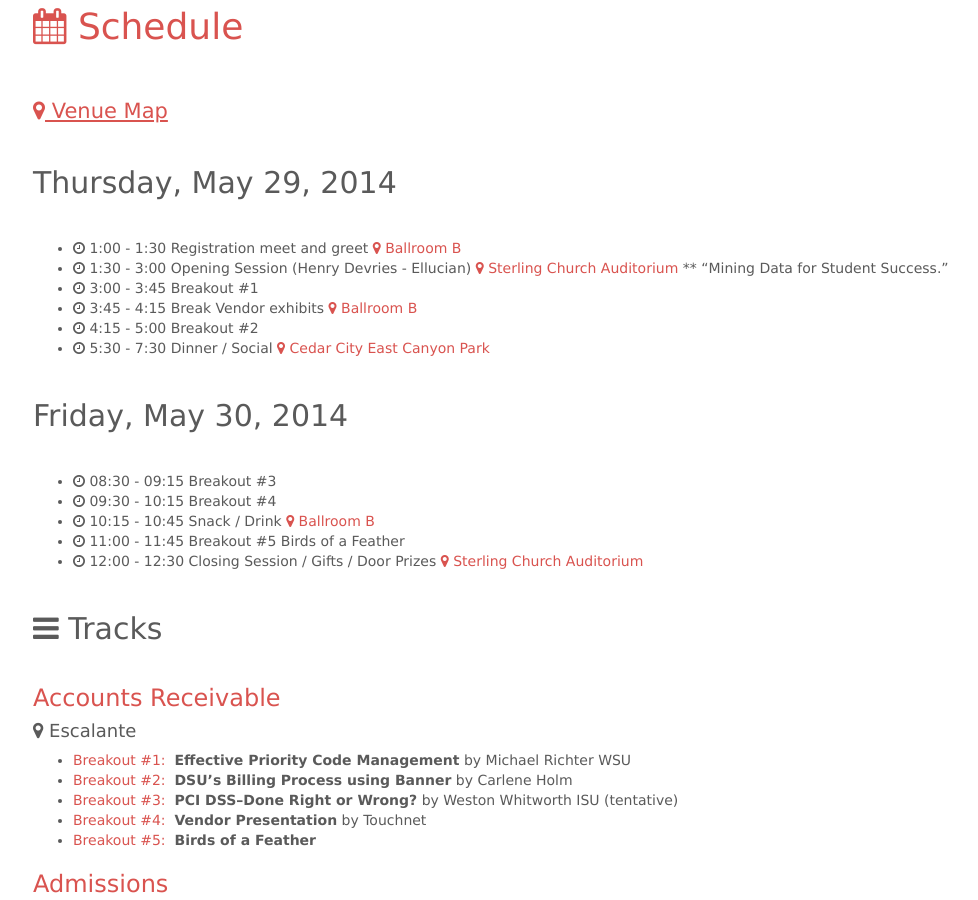
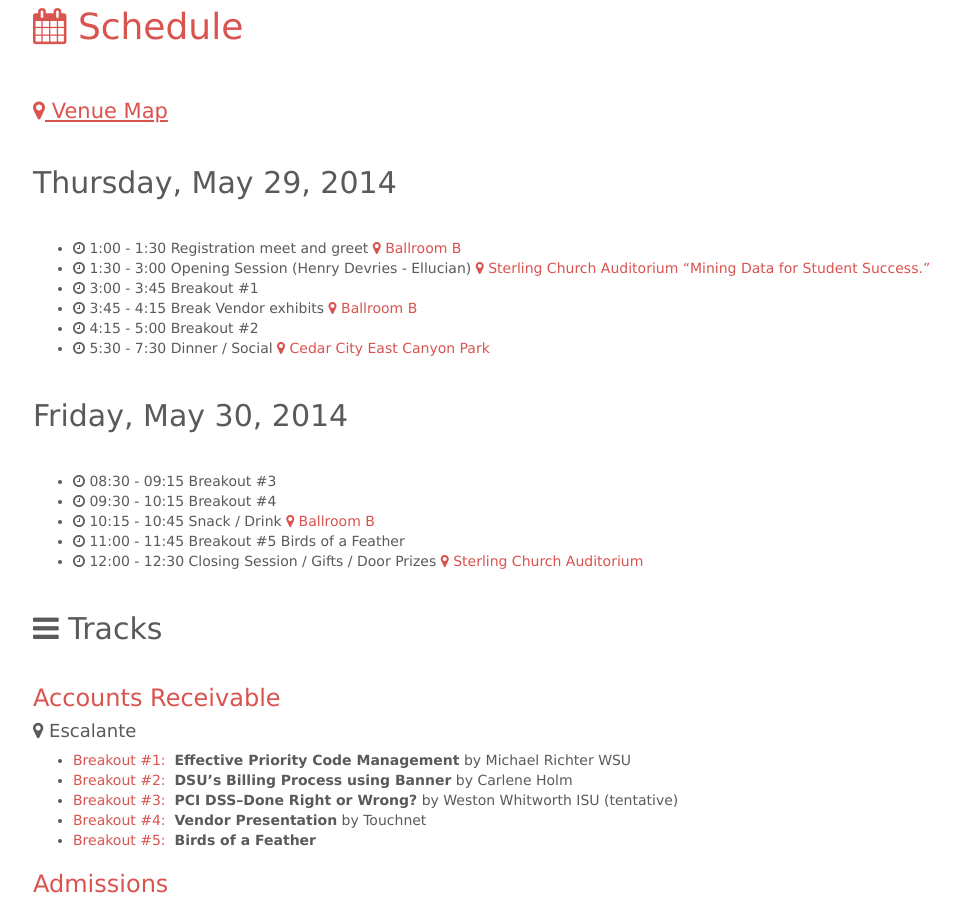
Before and after one commit to ubug/ubug.github.io, a Jekyll site: the page built from schedule/index.md, in a window 1280 px wide and 900 px high, scrolled down 346 px. Shown: the whole window, without its empty margins (37-1015 px from the left). Built offline with Jekyll 4.4.1, drawn with Linux system fonts in a browser that asks for light colours; nearby versions of some CDN libraries; Markdown is read by kramdown in place of the engine named in the settings.

Commit message:
Update index.md

```diff
--- a/schedule/index.md
+++ b/schedule/index.md
@@ -8,8 +8,7 @@
 ## Thursday, May 29, 2014
 
 * <i class="fa fa-clock-o"></i> 1:00 - 1:30 Registration meet and greet <span class="text-primary"><i class="fa fa-map-marker"></i> Ballroom B</span>
-* <i class="fa fa-clock-o"></i> 1:30 - 3:00 Opening Session (Henry Devries - Ellucian) <span class="text-primary"><i class="fa fa-map-marker"></i> Sterling Church Auditorium</span>
-** “Mining Data for Student Success.”
+* <i class="fa fa-clock-o"></i> 1:30 - 3:00 Opening Session (Henry Devries - Ellucian) <span class="text-primary"><i class="fa fa-map-marker"></i> Sterling Church Auditorium “Mining Data for Student Success.”</span>
 * <i class="fa fa-clock-o"></i> 3:00 - 3:45 Breakout #1
 * <i class="fa fa-clock-o"></i> 3:45 - 4:15 Break Vendor exhibits <span class="text-primary"><i class="fa fa-map-marker"></i> Ballroom B</span>
 * <i class="fa fa-clock-o"></i> 4:15 - 5:00 Breakout #2
```
